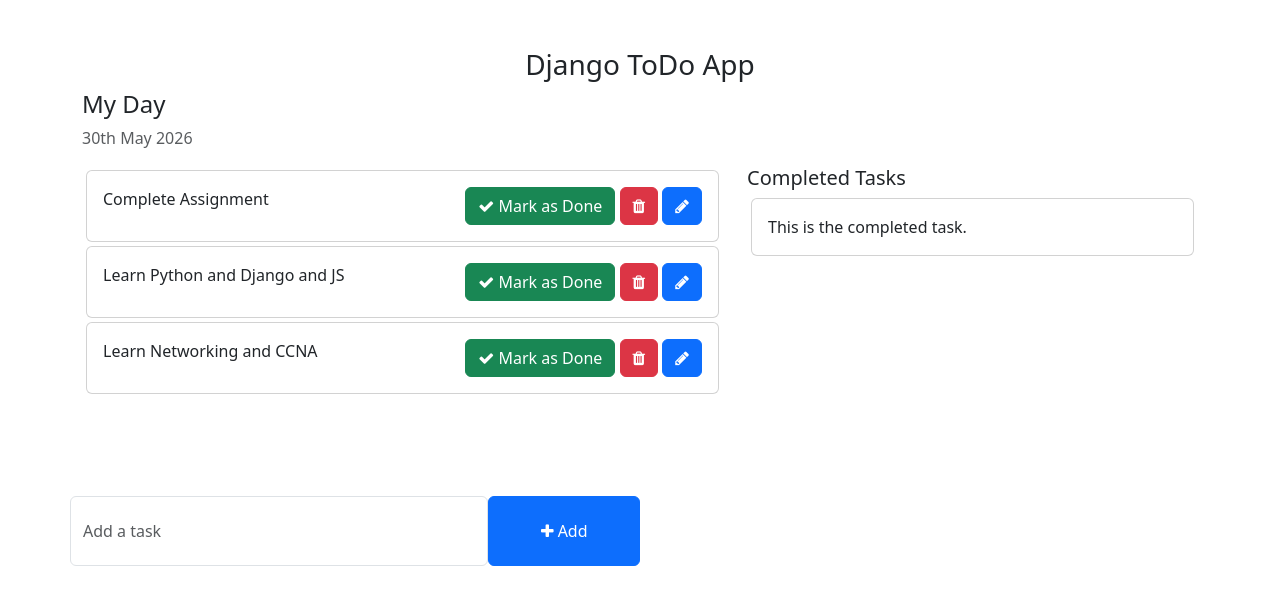
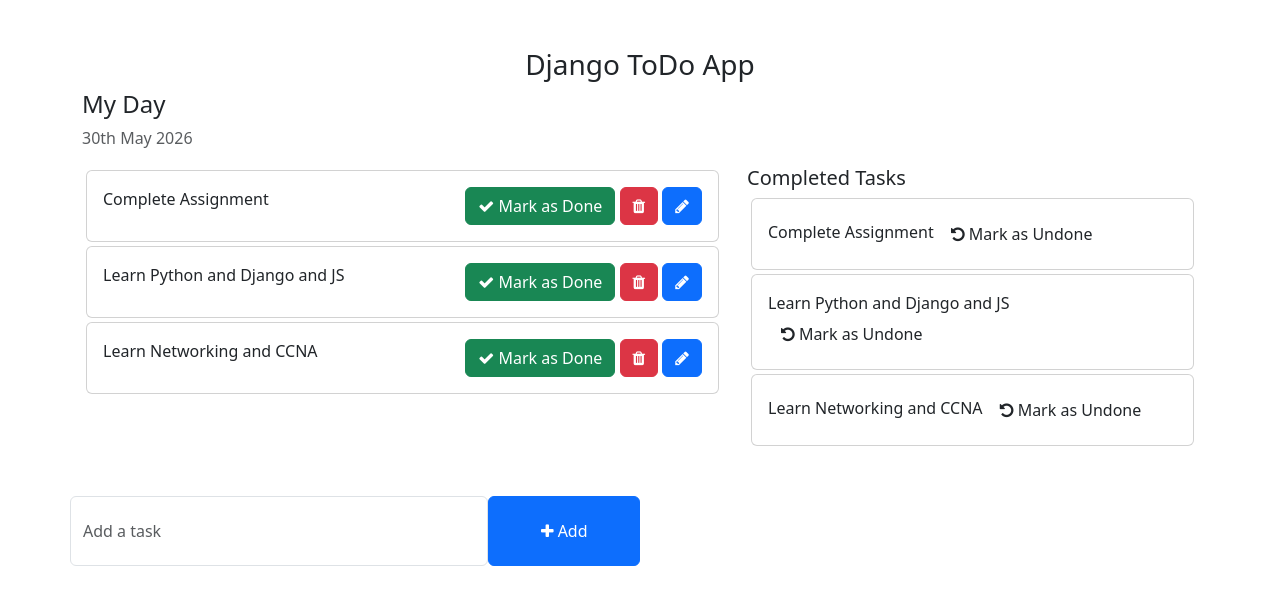
Before and after one commit to HIM9098/ToDo, a Django app: template templates/home.html in a window 1280 px wide. Shown: the top 605 px of the page. Run offline with Django 5.2, Linux system fonts and the light colour scheme; the template is opened without the code that fills it: values that come from a table or form of the project are taken from there, others are empty; data comes from the database, SQL or seed files in the repository; both versions use the stored data as it was after the commit.

Commit message:
added edit task , marks as undone

```diff
--- a/templates/home.html
+++ b/templates/home.html
@@ -1,20 +1,32 @@
-<!DOCTYPE html>
+<!doctype html>
 <html lang="en">
   <head>
-    <meta charset="UTF-8">
-    <meta http-equiv="X-UA-Compatible" content="IE=edge">
-    <meta name="viewport" content="width=device-width, initial-scale=1.0">
+    <meta charset="UTF-8" />
+    <meta http-equiv="X-UA-Compatible" content="IE=edge" />
+    <meta name="viewport" content="width=device-width, initial-scale=1.0" />
     <title>TODO LIST - Home</title>
 
     <!-- Bootstrap -->
-    <link href="https://cdn.jsdelivr.net/npm/bootstrap@5.3.0-alpha1/dist/css/bootstrap.min.css" rel="stylesheet" integrity="sha384-GLhlTQ8iRABdZLl6O3oVMWSktQOp6b7In1Zl3/Jr59b6EGGoI1aFkw7cmDA6j6gD" crossorigin="anonymous">
-    <script src="https://cdn.jsdelivr.net/npm/bootstrap@5.3.0-alpha1/dist/js/bootstrap.bundle.min.js" integrity="sha384-w76AqPfDkMBDXo30jS1Sgez6pr3x5MlQ1ZAGC+nuZB+EYdgRZgiwxhTBTkF7CXvN" crossorigin="anonymous"></script>
+    <link
+      href="https://cdn.jsdelivr.net/npm/bootstrap@5.3.0-alpha1/dist/css/bootstrap.min.css"
+      rel="stylesheet"
+      integrity="sha384-GLhlTQ8iRABdZLl6O3oVMWSktQOp6b7In1Zl3/Jr59b6EGGoI1aFkw7cmDA6j6gD"
+      crossorigin="anonymous"
+    />
+    <script
+      src="https://cdn.jsdelivr.net/npm/bootstrap@5.3.0-alpha1/dist/js/bootstrap.bundle.min.js"
+      integrity="sha384-w76AqPfDkMBDXo30jS1Sgez6pr3x5MlQ1ZAGC+nuZB+EYdgRZgiwxhTBTkF7CXvN"
+      crossorigin="anonymous"
+    ></script>
     <!-- Font Awesome Icons -->
-    <link rel="stylesheet" href="https://cdnjs.cloudflare.com/ajax/libs/font-awesome/4.7.0/css/font-awesome.min.css">
+    <link
+      rel="stylesheet"
+      href="https://cdnjs.cloudflare.com/ajax/libs/font-awesome/4.7.0/css/font-awesome.min.css"
+    />
 
     <style>
-        .form-control{
-        padding: 1.375rem .75rem !important;
+      .form-control {
+        padding: 1.375rem 0.75rem !important;
       }
     </style>
   </head>
@@ -24,44 +36,68 @@
       <div class="row">
         <h4>My Day</h4>
         <p class="text-muted">{% now "jS F Y" %}</p>
-            <div class="col-md-7 col-lg-7" style="height: 450px; overflow: scroll;">
+        <div class="col-md-7 col-lg-7" style="height: 450px; overflow: scroll">
           <!-- List of all the tasks for the day -->
           {% for task in tasks %}
           <div class="card m-1">
             <div class="card-body">
               {{ task.task }}
-                        <span style="position: relative; float: right;">
-                            <a class="btn btn-success"><i class="fa fa-check"></i> Mark as Done</a>
-                            <a class="btn btn-danger"><i class="fa fa-trash"></i></a>
-                            <a class="btn btn-primary"><i class="fa fa-pencil"></i></a>
+              <span style="position: relative; float: right">
+                <a
+                  href="{% url 'mark_as_done' pk=task.pk %}"
+                  class="btn btn-success"
+                  ><i class="fa fa-check"></i> Mark as Done</a
+                >
+                <a
+                  href="{% url 'deleteTask' pk=task.pk %}"
+                  class="btn btn-danger"
+                  ><i class="fa fa-trash"></i
+                ></a>
+                <a href="{% url 'edit_task' pk=task.pk %}" class="btn btn-primary"><i class="fa fa-pencil"></i></a>
               </span>
             </div>
-
           </div>
           {% endfor %}
-
-
         </div>
         <div class="col-md-5 col-lg-5">
           <h5>Completed Tasks</h5>
           <!-- List of all the tasks that have completed -->
+          {% for task in completed_task %}
           <div class="card m-1">
             <div class="card-body">
-                        This is the completed task.
+              {{ task.task }}
+              <a href="{% url 'mark_as_undone' pk=task.pk %}" class="btn btn-undone">
+                <i class="fa fa-rotate-left"></i> Mark as Undone
+              </a>
             </div>
           </div>
+          {% endfor %}
         </div>
       </div>
-        <div class="row" style="position: relative;">
-            <div class="col-md-6 col-lg-6 p-0" style="position: absolute; bottom: 50px; ">
+      <div class="row" style="position: relative">
+        <div
+          class="col-md-6 col-lg-6 p-0"
+          style="position: absolute; bottom: 50px"
+        >
           <!-- To Do Form -->
 
-                <form action="{% url 'addTask' %}" method="post" >
+          <form action="{% url 'addTask' %}" method="post">
             {% csrf_token %}
             <div class="form-group">
-                        <span style="display: flex;">
-                            <input type="text" name="task" class="form-control" placeholder="Add a task">
-                            <button type="submit" class="btn btn-primary" style="width: 200px;"><i class="fa fa-plus"></i> Add</button>
+              <span style="display: flex">
+                <input
+                  type="text"
+                  name="task"
+                  class="form-control"
+                  placeholder="Add a task"
+                />
+                <button
+                  type="submit"
+                  class="btn btn-primary"
+                  style="width: 200px"
+                >
+                  <i class="fa fa-plus"></i> Add
+                </button>
               </span>
             </div>
           </form>
--- a/todo_main/urls.py
+++ b/todo_main/urls.py
@@ -21,5 +21,5 @@
     path('admin/', admin.site.urls),
     path('',views.home, name = 'home'),
 
-    path('todo/',include('todos.urls'))
+    path('todo/',include('todos.urls')),
 ]
--- a/todo_main/views.py
+++ b/todo_main/views.py
@@ -4,8 +4,9 @@
 
 def home (request):
     tasks = Task.objects.filter(is_completed=False).order_by('-created_at') # to get all the tasks from the database and order them by created_at in descending order
-
+    completed_task = Task.objects.filter(is_completed=True).order_by('-created_at') # to get all the completed tasks and order them by created_at in descending order
     context = {
         'tasks': tasks,
+        'completed_task': completed_task,
     }
     return render(request,'home.html', context)
--- a/todos/urls.py
+++ b/todos/urls.py
@@ -4,4 +4,9 @@
 
 urlpatterns = [
     path('addTask/',views.addTask,name = 'addTask'),
+    path('mark_as_done/<int:pk>', views.mark_as_done, name= 'mark_as_done'),
+    path('deleteTask/<int:pk>', views.deleteTask, name='deleteTask'),
+    path('mark_as_undone/<int:pk>', views.mark_as_undone, name='mark_as_undone'),
+    path('edit_task/<int:pk>', views.edit_task, name='edit_task'),
+    # path('updateTask/<int:pk>', views.updateTask, name='updateTask'),
 ]
```
Also changed, not shown: templates/addTask.html (deleted, +0 -11 lines), templates/edit_task.html (added, +37 -0 lines), todos/views.py (+38 -1 lines), db.sqlite3. Lines whose indentation alone changed are shown as unchanged.
